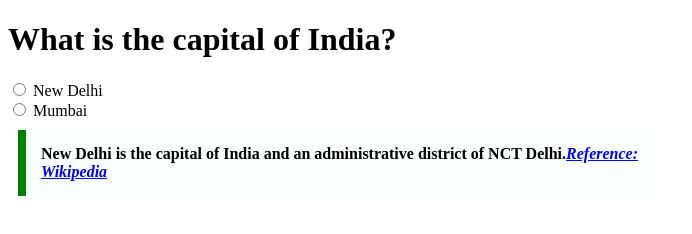
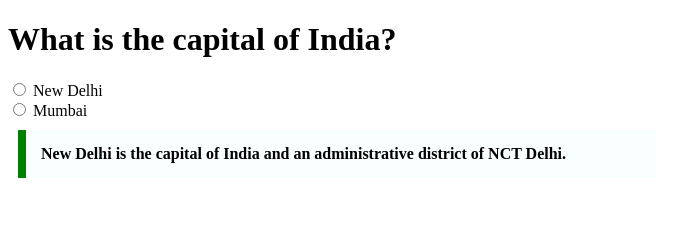
Before and after one commit to acciojob/trivia-rajsarda1211, a website: page main.html in a window 1280 px wide. Shown: the whole page, without its empty margins (0-692 px from the left). Drawn offline with Linux system fonts and the light colour scheme.

Commit message:
created a submission

```diff
--- a/main.html
+++ b/main.html
@@ -15,8 +15,8 @@
             <input type="radio" name="capital" value="Mumbai"> Mumbai
         </label>
     </form>
-    <blockquote>
-        New Delhi is the capital of India and an administrative district of NCT Delhi.<cite><a href="https://en.wikipedia.org/wiki/New_Delhi" target="_blank" rel="noopener noreferrer">Reference: Wikipedia</a></cite>
+     <blockquote cite="https://en.wikipedia.org/wiki/New_Delhi">
+        New Delhi is the capital of India and an administrative district of NCT Delhi.
     </blockquote>
     <script type="text/javascript" src="./script.js"></script>
 </body>
```
